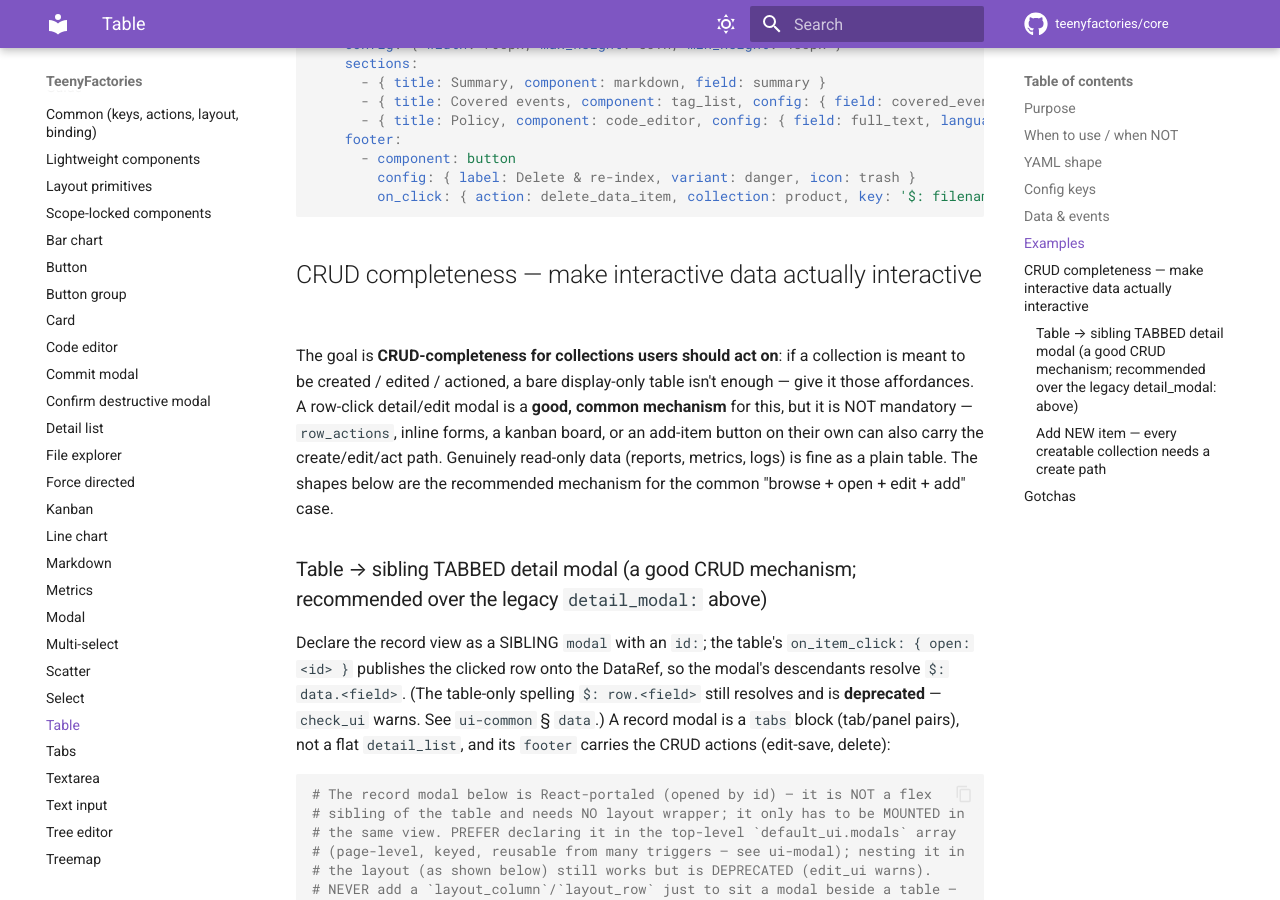
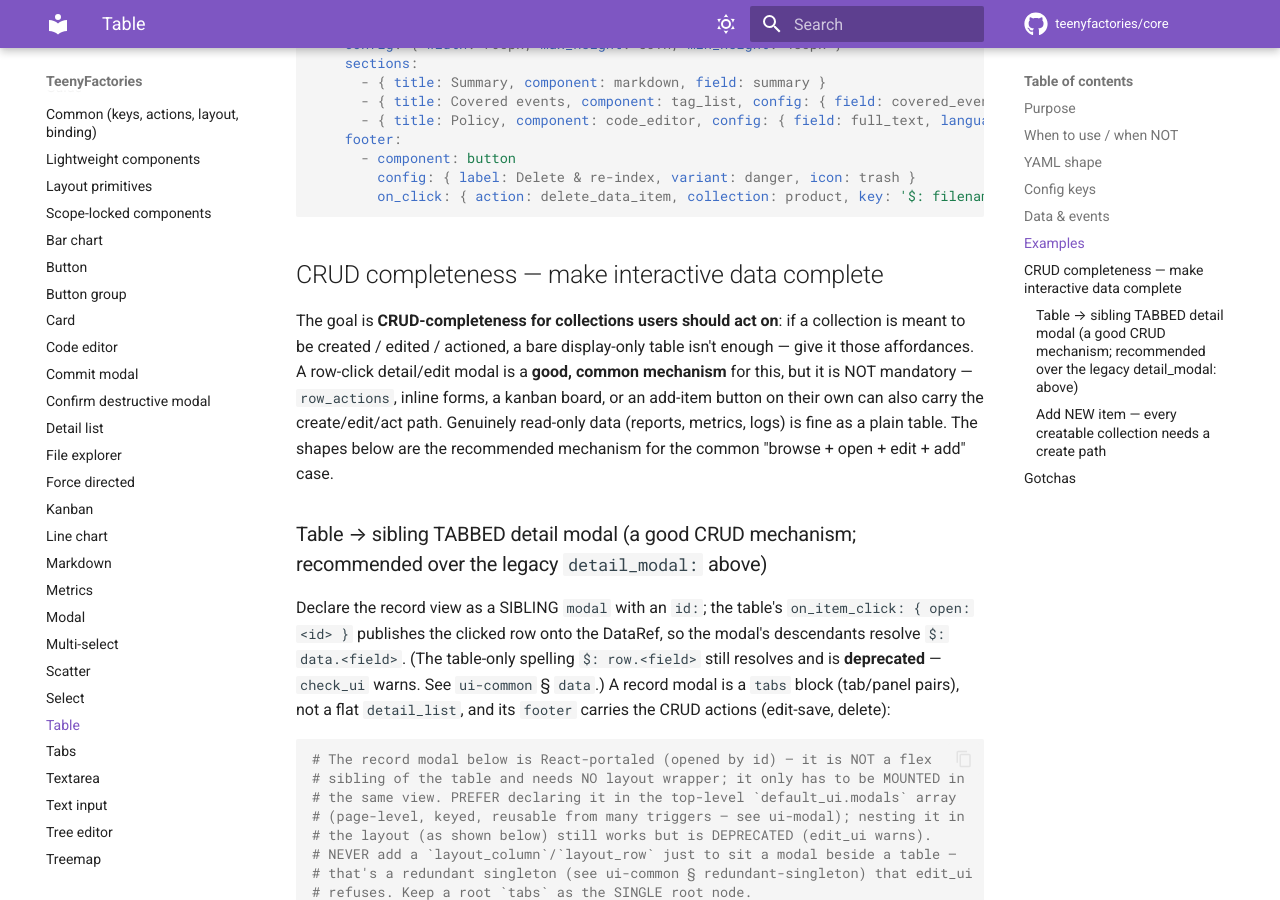
Before and after one commit to teenyfactories/core, an MkDocs documentation site: the page built from docs/reference/ui-table.md, in a window 1280 px wide and 900 px high, scrolled down 3928 px. Built offline with MkDocs 1.6.1 and Material for MkDocs 9.7.7, drawn with Linux system fonts in a browser that asks for light colours; comment, search, counter and statistics services are not loaded.

Commit message:
Clarify reference docs per Orwell house style
Remove throat-clearing filler ("simply") and promotional language ("zero
config"), replace imprecise wording ("actually interactive") with the
precise technical term ("complete"). Preserves all meaning and accuracy;
style-pass only on factory-yaml.md, ui-modal.md, ui-table.md.

````diff
--- a/docs/reference/ui-table.md
+++ b/docs/reference/ui-table.md
@@ -106,7 +106,7 @@
         on_click: { action: delete_data_item, collection: product, key: '$: filename', then_close: true }
 ```
 
-## CRUD completeness — make interactive data actually interactive
+## CRUD completeness — make interactive data complete
 
 The goal is **CRUD-completeness for collections users should act on**: if a collection is meant to be created / edited / actioned, a bare display-only table isn't enough — give it those affordances. A row-click detail/edit modal is a **good, common mechanism** for this, but it is NOT mandatory — `row_actions`, inline forms, a kanban board, or an add-item button on their own can also carry the create/edit/act path. Genuinely read-only data (reports, metrics, logs) is fine as a plain table. The shapes below are the recommended mechanism for the common "browse + open + edit + add" case.
 
````
Also changed, not shown: docs/reference/factory-yaml.md (+1 -1 lines), docs/reference/ui-modal.md (+1 -1 lines).
